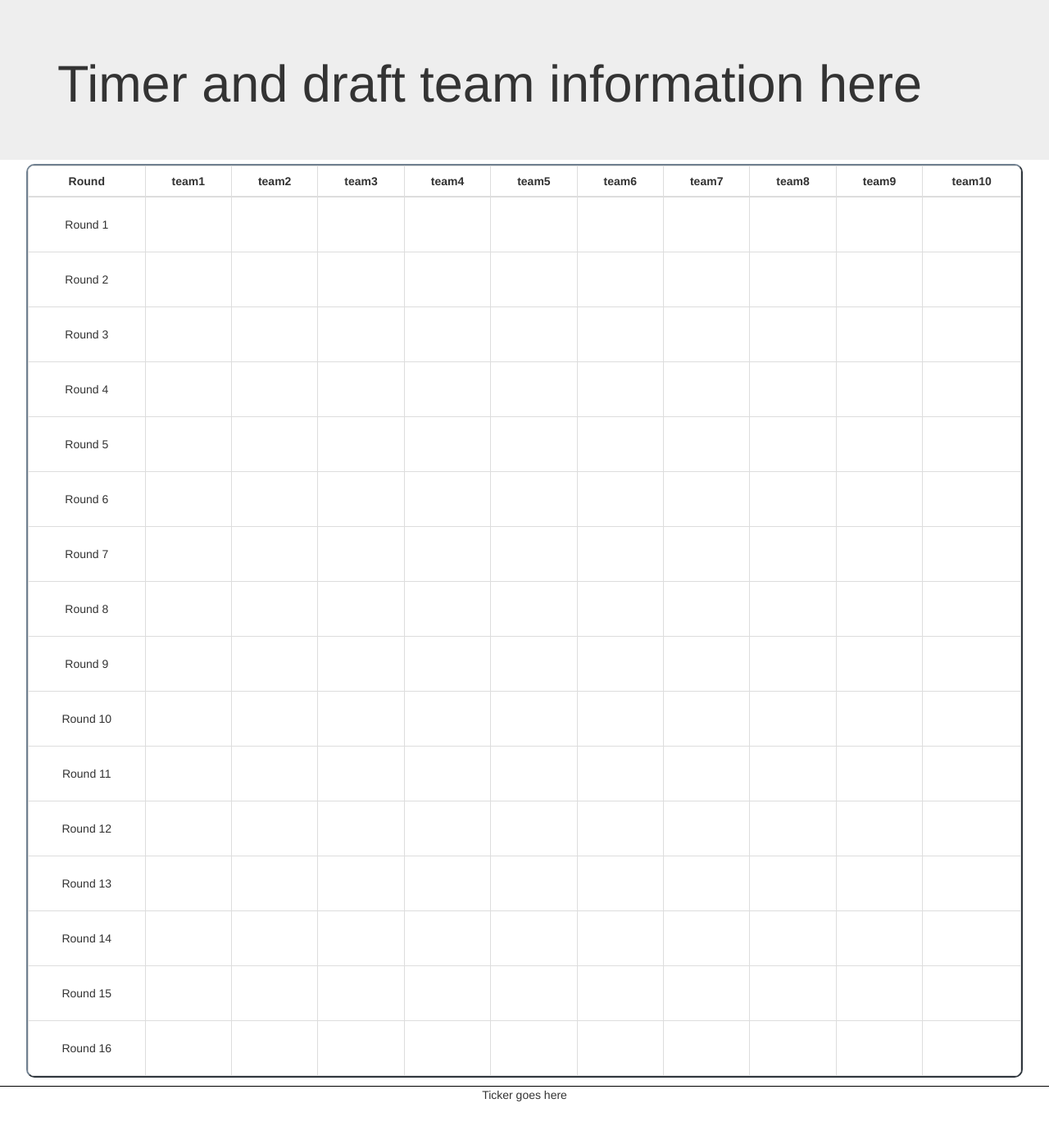
After one commit to runt9/SPADE, a Django app: page /draft_board/ in a window 1280 px wide. The commit adds this page. Shown: the whole page at 82% size. Run offline with Django 3.2, Linux system fonts and the light colour scheme; some libraries are stand-ins or nearby versions.

Commit message:
[#74081066] Frontend Players Prototype - Initial commit of draft board - URL binding, templates, app/controller binding - First setup of initial layout using absolute positioning of elements

```diff
--- a/SPADE/urls.py
+++ b/SPADE/urls.py
@@ -5,5 +5,6 @@ player_resource = PlayerResource()
 
 urlpatterns = patterns('',
     (r'^$', 'SPADE_main.views.index'),
-    (r'^api/', include(player_resource.urls))
+    (r'^api/', include(player_resource.urls)),
+    (r'^draft_board/', 'SPADE_main.views.draft_board')
 )
--- a/SPADE_main/views.py
+++ b/SPADE_main/views.py
@@ -14,3 +14,7 @@ def players(request):
 
 def view_player(request, player_id):
     return render_to_response('view_player.html')
+
+
+def draft_board(request):
+    return render_to_response('draft_board.html')
--- /dev/null
+++ b/static/css/base.css
@@ -0,0 +1,72 @@
+html,body {
+    height: 100%;
+}
+body {
+    overflow-y: hidden;
+}
+.noSelect {
+    -webkit-touch-callout: none;
+    -webkit-user-select: none;
+    -khtml-user-select: none;
+    -moz-user-select: none;
+    -ms-user-select: none;
+    user-select: none;
+}
+.sortableHeader {
+    display: block;
+    cursor: pointer;
+}
+.sorted {
+    background-color: #EEEEEE;
+}
+.caret.caret-reversed {
+    border-top-width: 0;
+    border-bottom: 4px solid #000000;
+}
+select {
+    border-radius: 4px;
+    margin-top: 1px;
+    padding-top: 4px;
+    padding-bottom: 4px;
+    height: 34px;
+}
+.tableHolder {
+    width: 95%;
+    margin: auto;
+    border: 2px outset slategray;
+    border-radius: 10px;
+    overflow: auto;
+}
+.table {
+    margin-bottom: 0;
+}
+.filterSelect {
+    float: left;
+    padding-left: 10px;
+}
+.clickable {
+    cursor: pointer;
+    color: mediumblue;
+}
+.clickable:hover {
+    color: slateblue;
+}
+.centered {
+    text-align: center;
+    vertical-align: middle;
+    margin: 0 auto;
+}
+.scrollable {
+    overflow-y: auto;
+}
+.fixedFooter {
+    display: table-row;
+    vertical-align: bottom;
+    height: 1px;
+}
+.holder {
+    width: 100%;
+    position: absolute;
+    top: 0;
+    bottom: 0;
+}
--- /dev/null
+++ b/static/css/draft_board.css
@@ -0,0 +1,19 @@
+.boardPlayerCell {
+    padding-top: 15px;
+    padding-bottom: 15px;
+}
+.draftBoardHolder {
+    position: absolute;
+    top: 200px;
+    bottom: 70px;
+    left: 0;
+    right: 0;
+}
+.ticker {
+    position: absolute;
+    height: 60px;
+    bottom: 0;
+    left: 0;
+    right: 0;
+    border-top: 1px solid black;
+}
--- a/static/javascript/app.js
+++ b/static/javascript/app.js
@@ -1,17 +1,17 @@
 // Load the PlayersApp module, including controllers and services, then add configuration
 // for interpolateProvider because {{ }} conflicts with Django and we don't want that.
-var app = angular.module('PlayersApp', [
+var playersApp = angular.module('PlayersApp', [
     'PlayersApp.controllers',
     'PlayersApp.services'
 ]);
 
-app.config(function($interpolateProvider) {
+playersApp.config(function($interpolateProvider) {
     "use strict";
     $interpolateProvider.startSymbol('{[{');
     $interpolateProvider.endSymbol('}]}');
 });
 
-app.directive('modalDialog', function() {
+playersApp.directive('modalDialog', function() {
     return {
         restrict: 'E',
         scope: {
@@ -34,3 +34,13 @@ app.directive('modalDialog', function() {
 
     };
 });
+
+var draftBoardApp = angular.module('DraftBoardApp', [
+    'DraftBoardApp.controllers'
+]);
+
+draftBoardApp.config(function($interpolateProvider) {
+    "use strict";
+    $interpolateProvider.startSymbol('{[{');
+    $interpolateProvider.endSymbol('}]}');
+});
--- a/static/javascript/controllers.js
+++ b/static/javascript/controllers.js
@@ -1,6 +1,6 @@
 // Initialize our PlayersApp controller
 // TODO: Remove hardcoded players list and wire up to endpoint
-angular.module('PlayersApp.controllers', []).controller('playersController', ['$scope', 'playerTeamService', '$log', function($scope, playerTeamService, $log) {
+angular.module('PlayersApp.controllers', []).controller('playersController', ['$scope', 'playerTeamService', function($scope, playerTeamService) {
     "use strict";
     $scope.playersList = [
        {
@@ -201,8 +201,15 @@ angular.module('PlayersApp.controllers', []).controller('playersController', ['$
     $scope.modalShown = false;
     $scope.modalPlayer = null;
     $scope.showModal = function(player) {
-        $log.log(player);
         $scope.modalPlayer = player;
         $scope.modalShown = true;
     }
 }]);
+
+angular.module('DraftBoardApp.controllers', []).controller('draftBoardController', ['$scope', function($scope) {
+    "use strict";
+    $scope.draftedPlayers = [];
+    $scope.rounds = 16;
+    $scope.roundsArray = new Array($scope.rounds);
+    $scope.leagueTeams = ['team1', 'team2', 'team3', 'team4', 'team5', 'team6', 'team7', 'team8', 'team9', 'team10'];
+}]);
--- /dev/null
+++ b/templates/draft_board.html
@@ -0,0 +1,56 @@
+<!DOCTYPE html>
+{% load staticfiles %}
+<html>
+<head>
+    <title>Simple Player Analysis & Draft Engine</title>
+    <meta charset="utf-8">
+    <meta name="viewport" content="width=device-width, initial-scale=1">
+
+    <!-- CDN for Bootstrap 3.2.0 -->
+    <link rel="stylesheet" href="//maxcdn.bootstrapcdn.com/bootstrap/3.2.0/css/bootstrap.min.css">
+
+    <!-- CDN for AngularJS 1.2.18 -->
+    <script src="//ajax.googleapis.com/ajax/libs/angularjs/1.2.18/angular.min.js"></script>
+
+    <!-- Staticfiles loading for our local css -->
+    <link rel="stylesheet" href="{% static "css/base.css" %}">
+    <link rel="stylesheet" href="{% static "css/draft_board.css" %}">
+
+    <!-- Staticfiles loading for our local javascript -->
+    <script src="{% static "javascript/app.js" %}"></script>
+    <script src="{% static "javascript/controllers.js" %}"></script>
+    <script src="{% static "javascript/services.js" %}"></script>
+</head>
+<body ng-app="DraftBoardApp" ng-controller="draftBoardController">
+    <div class="holder">
+        <div class="jumbotron">
+            <div class="container">
+                <h1>Timer and draft team information here</h1>
+            </div>
+        </div>
+        <div class="tableHolder scrollable draftBoardHolder">
+            <table class="table table-bordered">
+                <thead>
+                    <tr>
+                        <th class="centered">Round</th>
+                        <th class="centered" ng-repeat="team in leagueTeams">{[{team}]}</th>
+                    </tr>
+                </thead>
+                <tbody>
+                    <tr ng-repeat="rnd in roundsArray track by $index">
+                        <td class="boardPlayerCell centered">
+                            <div class="boardPlayerCell">Round {[{$index + 1}]}</div>
+                        </td>
+                        <td class="boardPlayerCell centered" ng-repeat="team in leagueTeams">
+                            {[{draftedPlayers[$index + 1][team].name}]}</br>
+                            {[{draftedPlayers[$index + 1][team].position}]}
+                        </td>
+                    </tr>
+                </tbody>
+            </table>
+        </div>
+        <div class="centered ticker">
+            <p class="centered">Ticker goes here</p>
+        </div>
+    </div>
+</body>
```
Also changed, not shown: static/css/players.css (+0 -50 lines), templates/index.html (+5 -3 lines).
